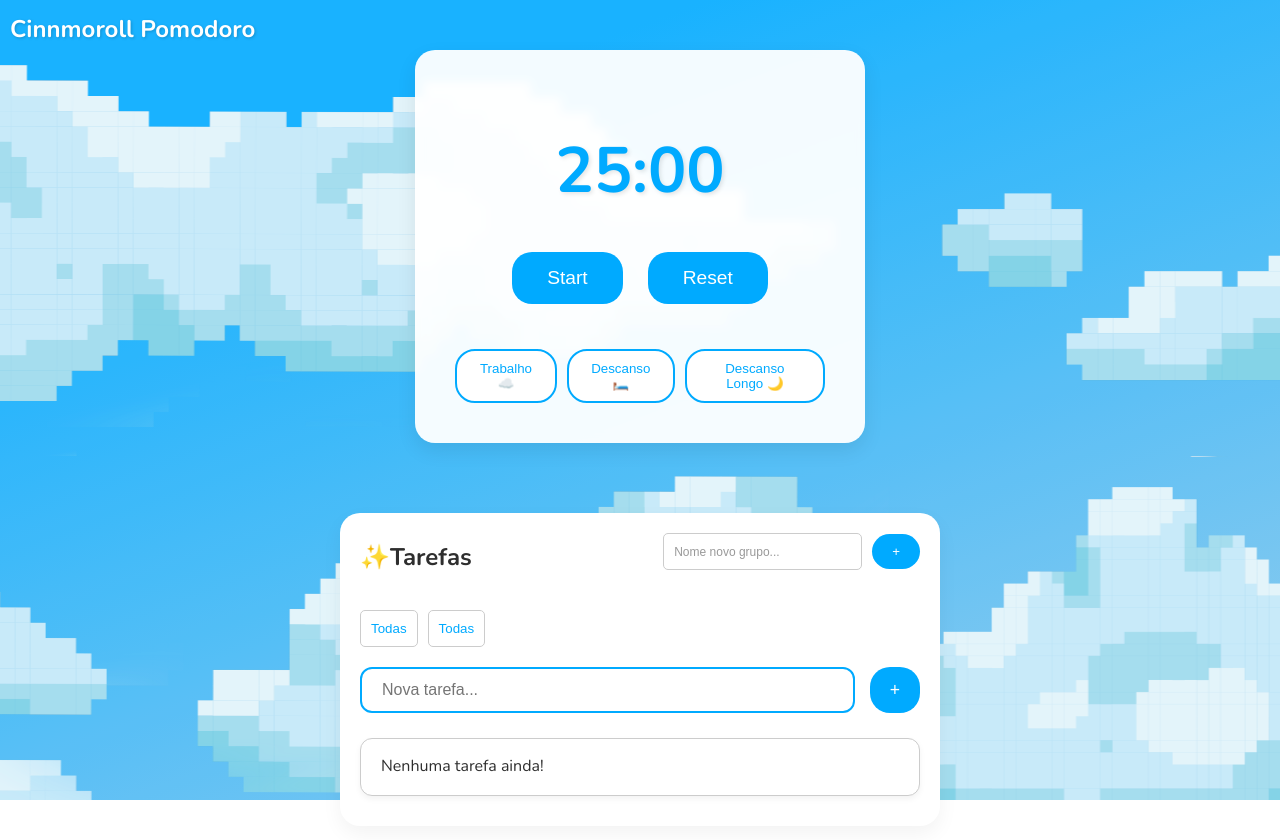
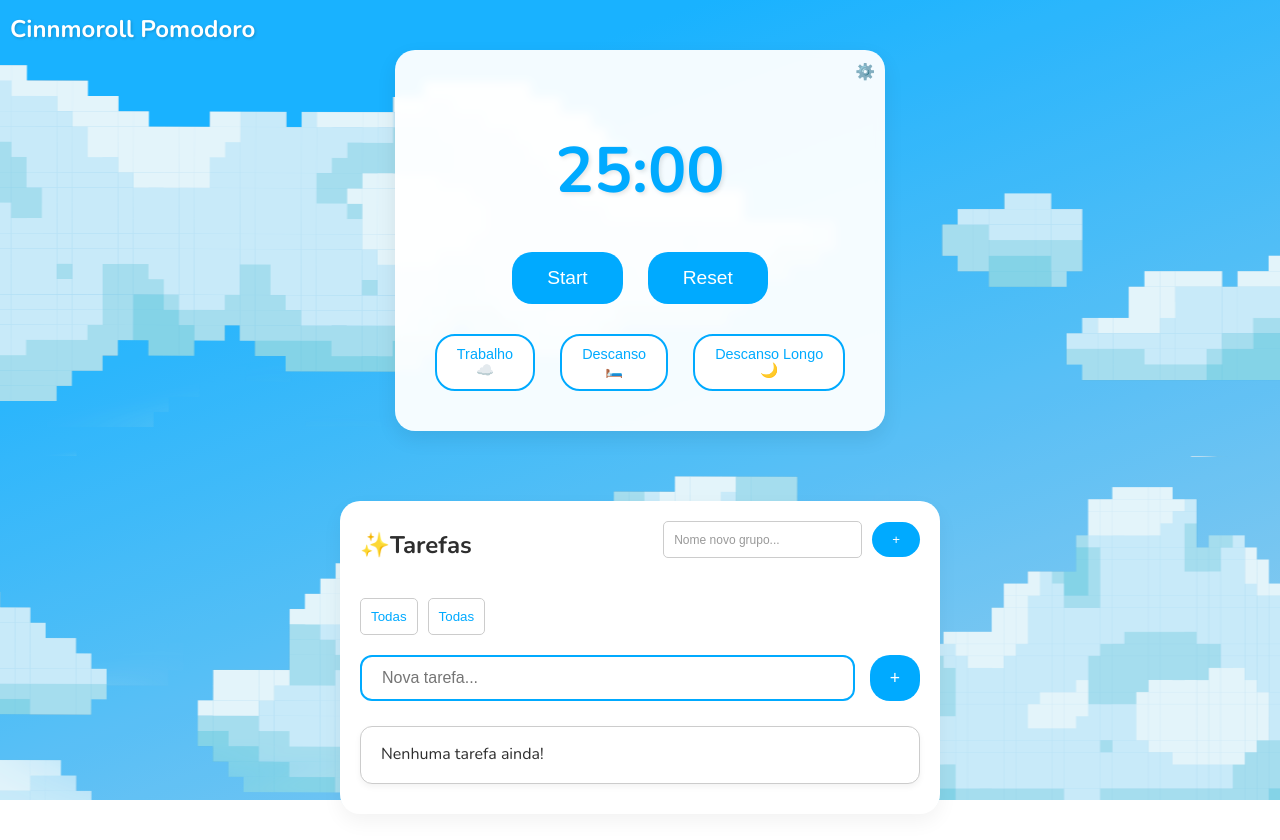
Before and after one commit to IuryyNogueira/Pomodoro-Tasks, a Flask app: page / in a window 1280 px wide. Shown: the top 840 px of the page. After the commit the page ends 800 px from the top, so only its background shows below. Run offline with Flask 3, Linux system fonts and the light colour scheme.

Commit message:
botão config alterar timer

```diff
--- a/app/static/css/components/timer.css
+++ b/app/static/css/components/timer.css
@@ -3,7 +3,7 @@
   border-radius: 25px;
   padding: 40px;
   margin: 30px auto;
-  max-width: 450px;
+  max-width: 600px; /* Increase max-width */
   box-shadow: 0 8px 20px rgba(0, 0, 0, 0.08);
   backdrop-filter: blur(5px);
   display: flex;
@@ -25,6 +25,8 @@
   justify-content: center;
   gap: 25px;
   margin-bottom: 25px;
+  width: 100%; /* Ensure full width */
+  text-align: center; /* Center align */
 }
 
 .timer-controls button {
@@ -43,18 +45,33 @@
   transform: scale(1.05);
 }
 
+.timer-controls button.start.active {
+  background: #006ac6; /* Darker cyan blue */
+  transform: scale(1.05);
+}
+
 .mode-buttons {
   display: flex;
-  gap: 10px;
+  gap: 25px; /* Match gap with timer-controls */
   justify-content: center;
-  margin-top: 20px;
+  margin-top: 5px; /* Add margin-top for spacing */
 }
 
 .mode-buttons button {
   background: rgba(255, 255, 255, 0.9);
   border: 2px solid var(--cinnamoroll-blue);
-  padding: 8px 20px;
-  border-radius: 12px;
+  padding: 8px 20px; /* Further reduce padding */
+  border-radius: 20px; /* Match border-radius with timer-controls */
   color: var(--cinnamoroll-blue);
   cursor: pointer;
+  display: flex;
+  flex-direction: column; /* Ensure emoji is on the line below */
+  align-items: center;
+  font-size: 0.9em; /* Further reduce font-size */
+  transition: background-color 0.3s ease, transform 0.2s ease;
 }
+
+.mode-buttons button:hover {
+  background: #e0f7fa; /* Light cyan background */
+  transform: scale(1.05);
+}
--- a/app/static/css/style.css
+++ b/app/static/css/style.css
@@ -244,3 +244,78 @@ body {
 .group-form button:hover {
   background-color: #006ac6;
 }
+
+.settings-button-container {
+  position: absolute;
+  top: 10px;
+  right: 10px;
+}
+
+.settings-button-wrapper {
+  position: absolute;
+  top: 10px;
+  right: 10px;
+}
+
+.settings-button {
+  background: none;
+  border: none;
+  font-size: 1em;
+  cursor: pointer;
+  color: #888; /* Lighter color for a more discreet look */
+  padding: 0; /* Remove padding */
+  transition: color 0.3s;
+}
+
+.settings-button:hover {
+  color: #555; /* Darker color on hover */
+}
+
+.settings {
+  display: flex;
+  flex-direction: column;
+  gap: 10px;
+  margin-top: 4px;
+  padding-top: 4px;
+  padding-bottom: 30px !important; /* Adjust padding for better spacing */
+}
+
+.settings.hidden {
+  display: none !important; /* Ensure the settings section is hidden */
+}
+
+.settings-divider {
+  border-top: 1px solid #ccc;
+  margin: 10px 0;
+}
+
+.settings input {
+  padding: 6px; /* Decrease padding */
+  border: 1px solid #ccc;
+  border-radius: 5px;
+  font-size: 0.9rem; /* Decrease font size */
+  width: 100%; /* Adjust width to 100% */
+  box-sizing: border-box;
+  margin-bottom: 10px;
+  transition: border-color 0.3s ease, box-shadow 0.3s ease;
+}
+
+.settings input:focus {
+  outline: none;
+  border-color: #999;
+  box-shadow: 0 0 0 2px rgba(0, 0, 0, 0.1);
+}
+
+.settings button {
+  background-color: var(--cinnamoroll-blue);
+  color: white;
+  border: none;
+  padding: 10px 20px; /* Increase padding */
+  cursor: pointer;
+  border-radius: 5px;
+  transition: background-color 0.3s;
+}
+
+.settings button:hover {
+  background-color: #006ac6;
+}
--- a/app/templates/index.html
+++ b/app/templates/index.html
@@ -27,15 +27,32 @@
     <div class="content">
       <!-- Pomodoro -->
       <div class="pomodoro-box">
+        <!-- Ensure full width -->
         <div class="timer" id="timer">25:00</div>
         <div class="timer-controls">
-          <button class="timer-button" onclick="startTimer()">Start</button>
+          <button class="timer-button start" onclick="startTimer()">
+            Start
+          </button>
           <button class="timer-button" onclick="resetTimer()">Reset</button>
         </div>
+        <div class="settings-button-wrapper">
+          <button class="settings-button" onclick="toggleSettings()">⚙️</button>
+        </div>
+        <div id="settings" class="settings hidden">
+          <label for="work-time">Trabalho :</label>
+          <input type="number" id="work-time" value="25" />
+          <label for="short-break-time">Descanso :</label>
+          <input type="number" id="short-break-time" value="5" />
+          <label for="long-break-time">Descanso Longo :</label>
+          <input type="number" id="long-break-time" value="15" />
+          <button onclick="saveSettings()">Salvar</button>
+        </div>
         <div class="mode-buttons">
-          <button onclick="switchMode('work')">Trabalho ☁️</button>
-          <button onclick="switchMode('short-break')">Descanso 🛏️</button>
-          <button onclick="switchMode('long-break')">Descanso Longo 🌙</button>
+          <button onclick="switchMode('work')">Trabalho<br />☁️</button>
+          <button onclick="switchMode('short-break')">Descanso<br />🛏️</button>
+          <button onclick="switchMode('long-break')">
+            Descanso Longo<br />🌙
+          </button>
         </div>
       </div>
 
@@ -64,8 +81,7 @@
           </select>
           <button type="submit">+</button>
         </form>
-        <ul id="tasks">
-        </ul>
+        <ul id="tasks"></ul>
       </div>
     </div>
 
```
Also changed, not shown: app/static/js/script.js (+52 -0 lines).
